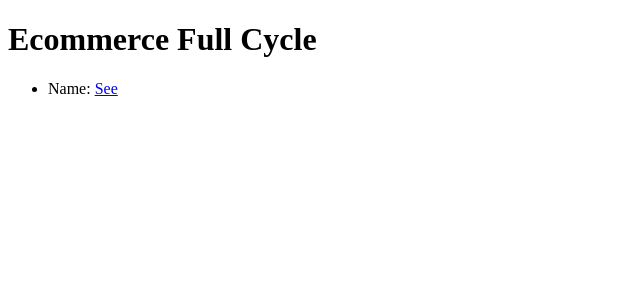
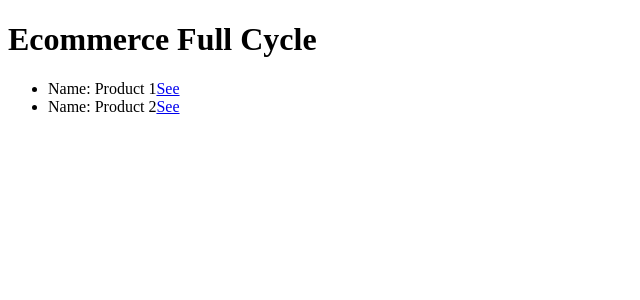
Before and after one commit to FranciscoGontijo/clean_arch, a Next.js app: page / in a window 1280 px wide. Shown: the top 300 px of the page, without its empty margins (0-640 px from the left). Built offline with nearby package versions, Linux system fonts and the light colour scheme; data requests are answered from the project's data file.

Commit message:
Axios request and displaying the products list on home page. models.ts to hold types

```diff
--- a/src/pages/index.tsx
+++ b/src/pages/index.tsx
@@ -1,18 +1,28 @@
-import Head from 'next/head';
-import Image from 'next/image';
 import type { GetServerSideProps, NextPage } from 'next';
-import {http} from '../util/http';
+import { http } from '../util/http';
 
-const Home: NextPage = (props) => {
+//import types
+import { Product } from "../util/models";
+
+type HomeProps = {
+  products: Product[]
+}
+
+const Home: NextPage<HomeProps> = ({products}) => {
+  if (!products) {
+    return <div>Loading...</div>; // Render a loading message while products are being fetched
+  }
 
   return (
     <div>
       <h1>Ecommerce Full Cycle</h1>
       <ul>
-        <li>
-          <label>Name: </label> {props.name}
+      {products.map((product, key) => (
+          <li key={key}>
+          <label>Name: </label> {product.name}
           <a href='#'>See</a>
         </li>
+        ))}
       </ul>
     </div>
   )
@@ -21,12 +31,36 @@ const Home: NextPage = (props) => {
 export default Home;
 
 export const getServerSideProps: GetServerSideProps = async (context) => {
+  try {
+    // Fetch data from the "products" endpoint
+    const response = await http.get('products');
 
-  const {data: products} = await http.get("products");
+    // Check if the response status is successful (e.g., 200 OK)
+    if (response.status === 200) {
+      const products = response.data; // Assuming the data is in the response's data property
 
-  return {
-    props: {
-      products
+      // Return the fetched products as props
+      return {
+        props: {
+          products,
+        },
+      };
+    } else {
+      // Handle error cases if the API call is not successful
+      console.error('Failed to fetch data:', response.statusText);
+      return {
+        props: {
+          products: [], // Return an empty array or appropriate default value
+        },
+      };
     }
-  };
+  } catch (error) {
+    // Handle network errors or other exceptions that might occur during the API call
+    console.error('Error fetching data:', error);
+    return {
+      props: {
+        products: [], // Return an empty array or appropriate default value
+      },
+    };
+  }
 };
--- /dev/null
+++ b/src/util/models.ts
@@ -0,0 +1,7 @@
+export type Product = {
+    id: number;
+    name: string;
+    price: number;
+    description: string;
+    quantity: number;
+}
```
